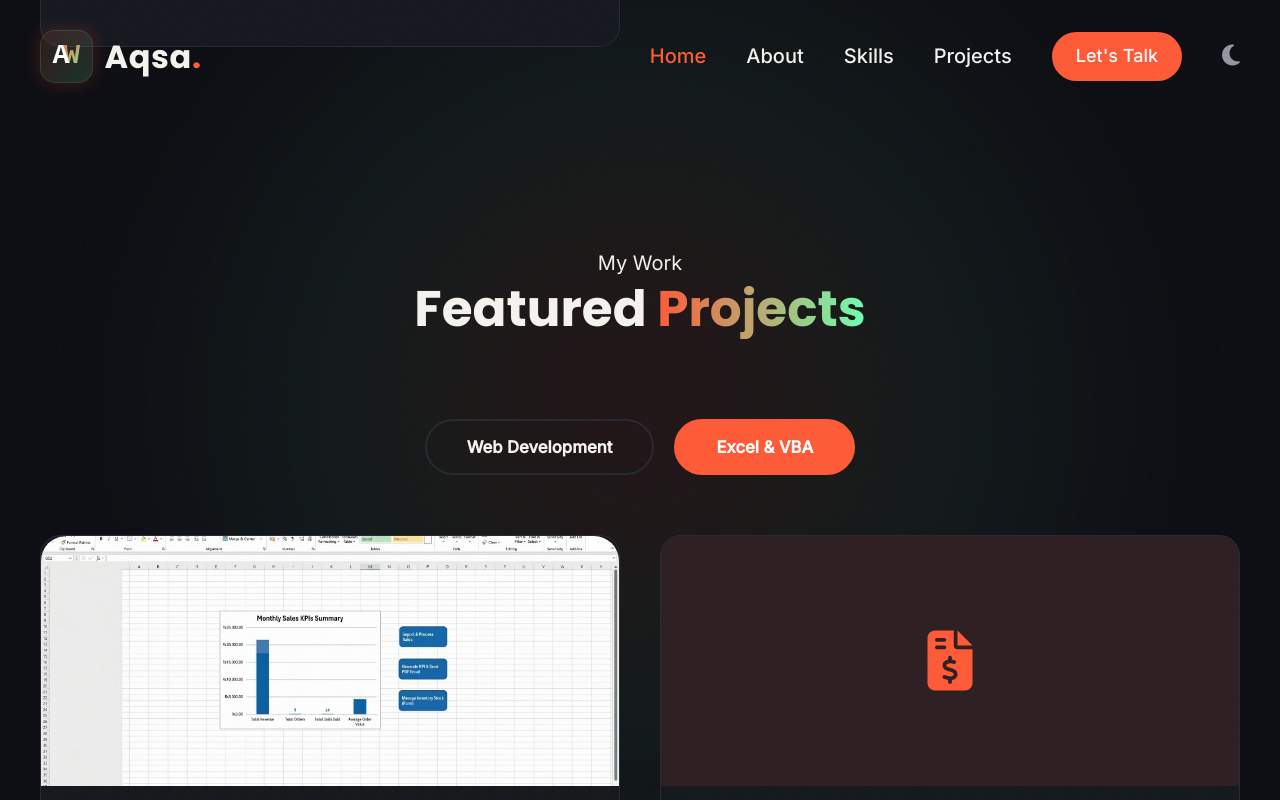
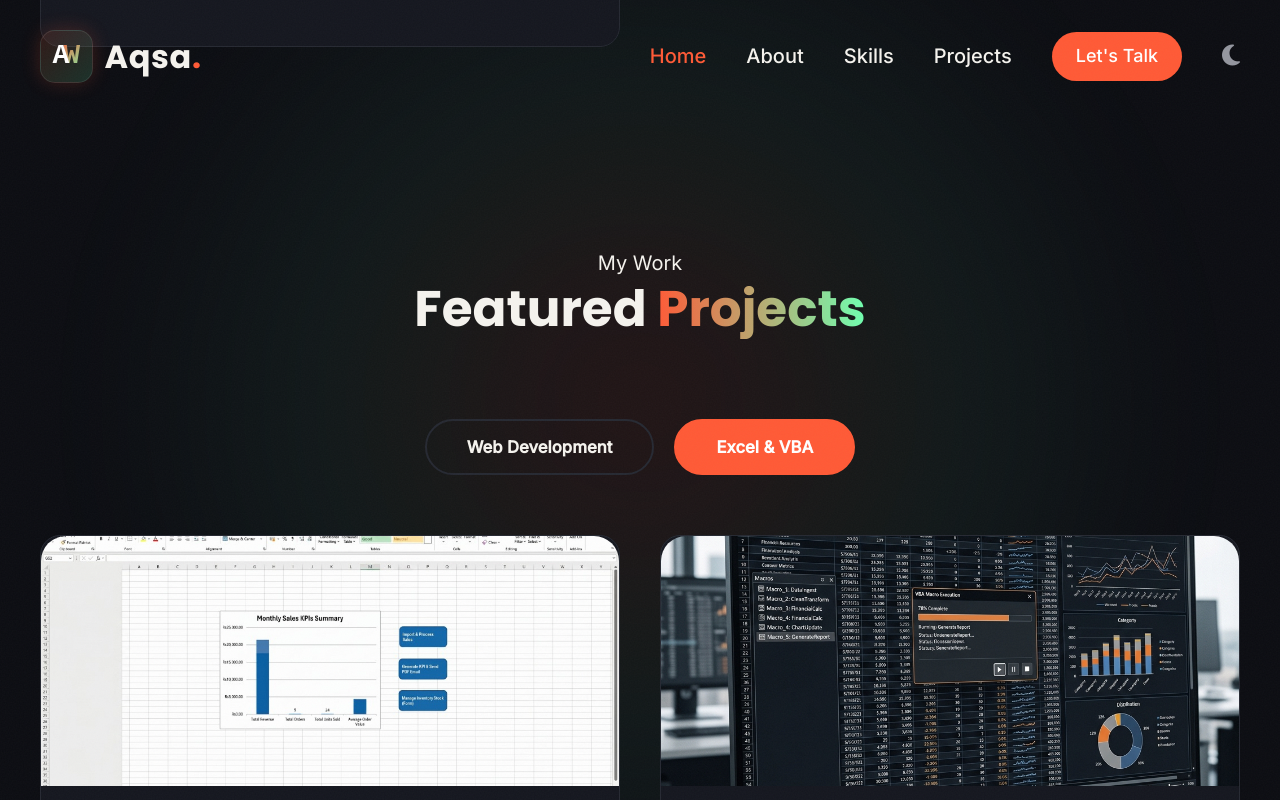
Before and after one commit to hareemrana522-crypto/Portfolio, a React (Vite) app: page / in a window 1280 px wide. Both pictures are taken after a click on the button "Excel & VBA". Shown: the part 3313-4113 px from the top of the page. Built offline with nearby package versions, Linux system fonts and the light colour scheme.

Commit message:
Update dummy projects with high-quality placeholder images

```diff
--- a/src/components/Portfolio.jsx
+++ b/src/components/Portfolio.jsx
@@ -47,17 +47,16 @@ const Portfolio = () => {
             </div>
 
             <div className="project-card glass reveal">
-              <div className="project-image">
-                <div style={{ width: '100%', height: '200px', background: 'rgba(111, 255, 176, 0.1)', display: 'flex', alignItems: 'center', justifyContent: 'center', color: 'var(--secondary-color)', fontSize: '3rem' }}>
-                  <i className="fa-solid fa-chart-line"></i>
-                </div>
+              <div className="project-image" style={{ height: '200px', overflow: 'hidden', borderRadius: '20px 20px 0 0' }}>
+                <img src="dummy_web.jpg" alt="E-Commerce Analytics Dashboard" style={{ width: '100%', height: '100%', objectFit: 'cover' }} />
               </div>
               <div className="project-info">
-                <h4>SaaS Analytics Dashboard</h4>
+                <h4>E-Commerce Analytics Dashboard</h4>
                 <p>Modern, responsive landing page and dashboard interface built with Tailwind CSS and JavaScript.</p>
                 <div className="skill-tags" style={{ justifyContent: 'flex-start', marginBottom: '1rem' }}>
                   <span className="skill-badge" style={{ fontSize: '0.75rem', padding: '0.2rem 0.5rem' }}>Tailwind</span>
                   <span className="skill-badge" style={{ fontSize: '0.75rem', padding: '0.2rem 0.5rem' }}>JS</span>
+                  <span className="skill-badge" style={{ fontSize: '0.75rem', padding: '0.2rem 0.5rem' }}>React</span>
                 </div>
                 <a href="#" className="btn-text">View Details <i className="fa-solid fa-arrow-right"></i></a>
               </div>
@@ -85,17 +84,16 @@ const Portfolio = () => {
             </div>
 
             <div className="project-card glass reveal">
-              <div className="project-image">
-                <div style={{ width: '100%', height: '200px', background: 'rgba(255, 90, 54, 0.1)', display: 'flex', alignItems: 'center', justifyContent: 'center', color: 'var(--primary-color)', fontSize: '3rem' }}>
-                  <i className="fa-solid fa-file-invoice-dollar"></i>
-                </div>
+              <div className="project-image" style={{ height: '200px', overflow: 'hidden', borderRadius: '20px 20px 0 0' }}>
+                <img src="dummy_vba.jpg" alt="Corporate Financial Reporting Tool" style={{ width: '100%', height: '100%', objectFit: 'cover' }} />
               </div>
               <div className="project-info">
-                <h4>Financial Report Generator</h4>
+                <h4>Corporate Financial Reporting Tool</h4>
                 <p>Automated macro script that consolidates 50+ Excel sheets into one unified financial report in seconds.</p>
                 <div className="skill-tags" style={{ justifyContent: 'flex-start', marginBottom: '1rem' }}>
                   <span className="skill-badge" style={{ fontSize: '0.75rem', padding: '0.2rem 0.5rem' }}>Power Query</span>
                   <span className="skill-badge" style={{ fontSize: '0.75rem', padding: '0.2rem 0.5rem' }}>VBA</span>
+                  <span className="skill-badge" style={{ fontSize: '0.75rem', padding: '0.2rem 0.5rem' }}>Macros</span>
                 </div>
                 <a href="#" className="btn-text">View Details <i className="fa-solid fa-arrow-right"></i></a>
               </div>
```
Also changed, not shown: public/dummy_vba.jpg (added), public/dummy_web.jpg (added).
